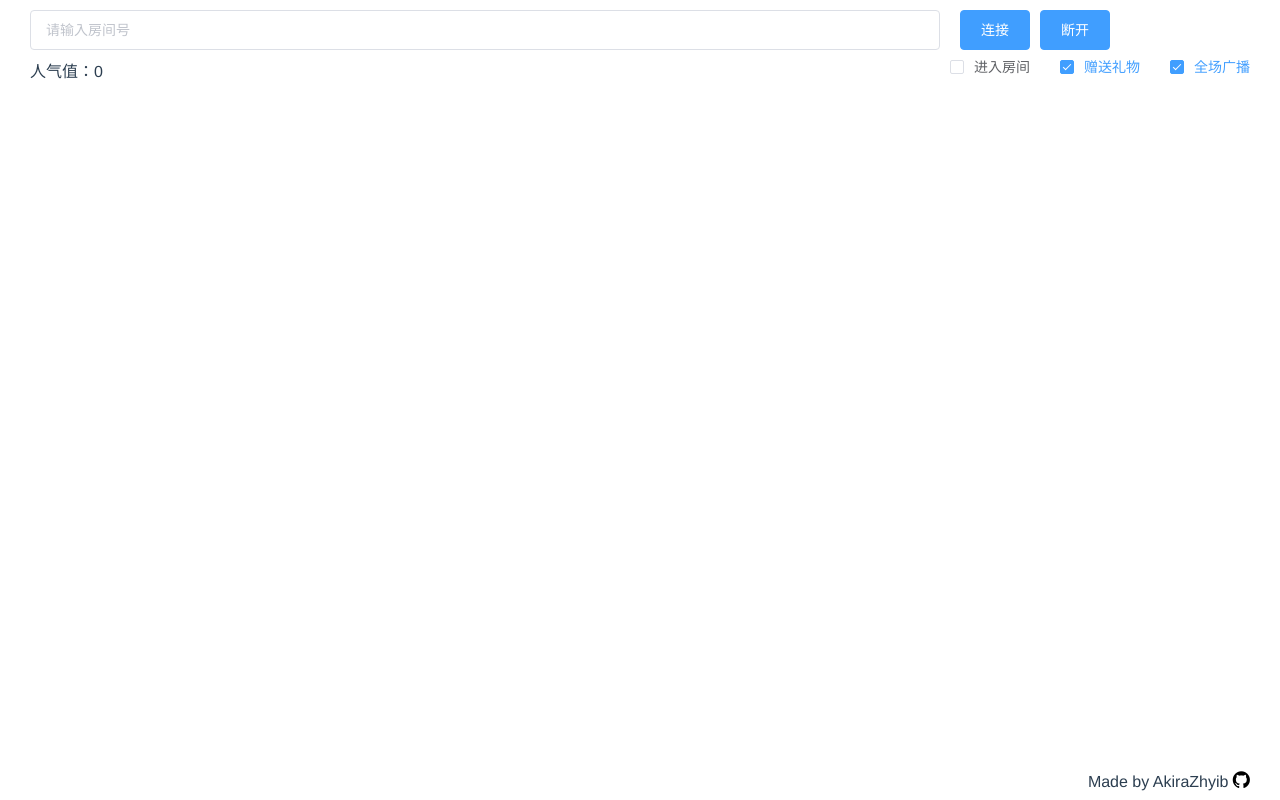
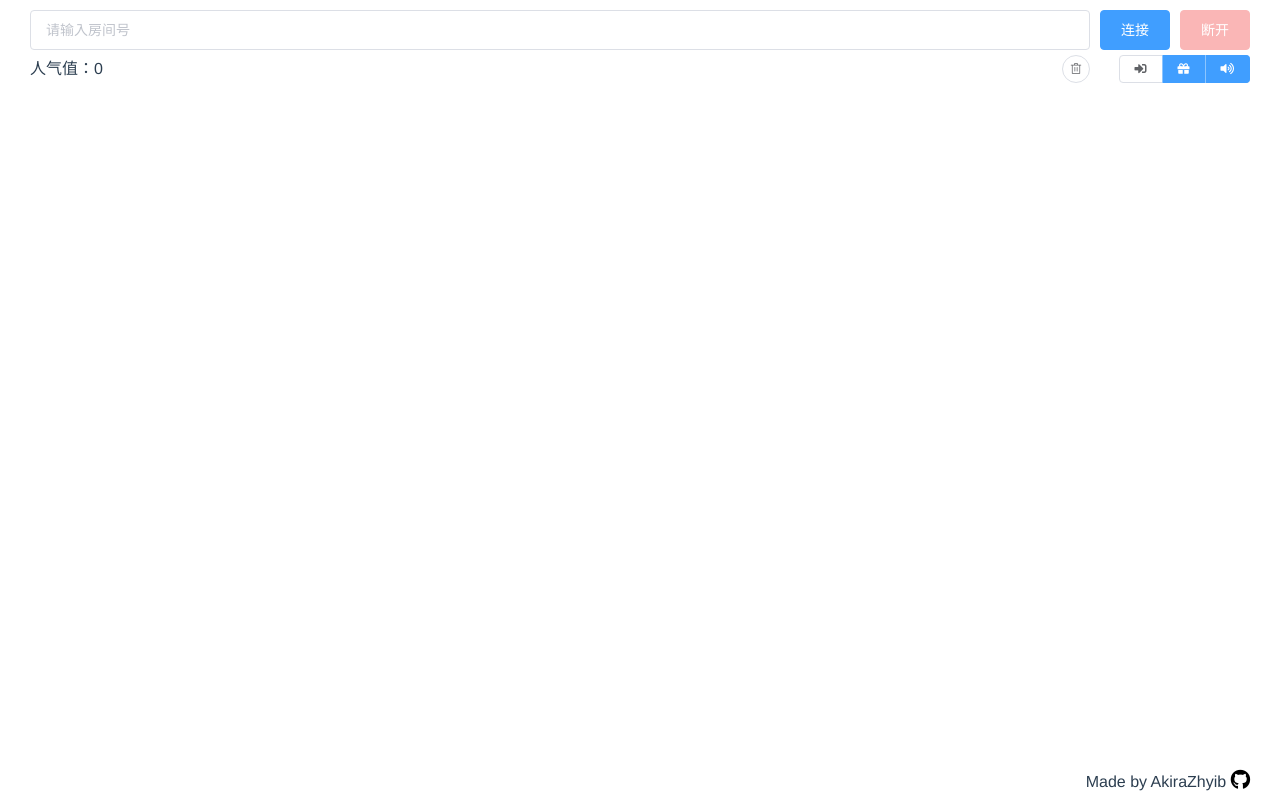
Before and after one commit to zhyib/danmu, a Vue app: page /#/ in a window 1280 px wide. Built offline with nearby package versions, Linux system fonts and the light colour scheme.

Commit message:
update: style and icon

```diff
--- a/src/App.vue
+++ b/src/App.vue
@@ -1,6 +1,8 @@
 <template>
   <div id="app">
-    <link rel="stylesheet" href="https://cdn.staticfile.org/font-awesome/4.7.0/css/font-awesome.css">
+    <link rel="stylesheet" href="https://use.fontawesome.com/releases/v5.15.3/css/all.css">
+    <link rel="stylesheet" href="https://use.fontawesome.com/releases/v5.15.3/css/v4-shims.css">
+    <!--    <link rel="stylesheet" href="https://cdn.staticfile.org/font-awesome/4.7.0/css/font-awesome.css">-->
     <!-- <router-link to="/">Home</router-link> |
     <router-link to="/about">About</router-link> -->
     <!-- <router-view/> -->
--- a/src/main.js
+++ b/src/main.js
@@ -3,7 +3,7 @@ import App from './App.vue';
 import './plugins/element.js';
 import router from './router';
 import store from './store';
-import '@/static/css/global.css'
+import '@/static/css/global.css';
 
 Vue.config.productionTip = false;
 
--- a/src/store/index.js
+++ b/src/store/index.js
@@ -20,8 +20,11 @@ export default new Vuex.Store({
     },
   },
   mutations: {
-    updateRoomid(state, payload) {
-      state.roomid = payload.roomid;
+    updateRoomid(state, { roomid }) {
+      state.roomid = roomid;
+    },
+    updateDisplayConfig(state, { val }) {
+      state.displayConfig = val;
     },
   },
   actions: {
--- a/src/views/home/core.js
+++ b/src/views/home/core.js
@@ -3,7 +3,6 @@ import pako from 'pako';
 import store from '@/store/index';
 
 const RES_CODE = store.state.resCode;
-const CONFIG = store.state.displayConfig;
 
 const TYPE = {
   HIDE: 'Hide',
@@ -87,7 +86,7 @@ function decode(buffer) {
 
 function handleComboSend(item) {
   const { data } = item;
-  if (CONFIG.indexOf('DISPLAY_GIFT') !== -1) {
+  if (store.state.displayConfig.includes('DISPLAY_GIFT')) {
     return {
       type: TYPE.GIFT_BOX,
       body: `${data.uname} ${data.action} ${data.gift_name} 共 ${data.total_num} 个`,
@@ -137,7 +136,7 @@ function handleEntryEffect(item) {
 function handleHotRankChanged(item) {
   const { data } = item;
   return {
-    type: TYPE.MAIN_BOX,
+    type: TYPE.HIDE,
     body: {
       text: `分区榜单：${data.area_name} ${data.rank}`,
     },
@@ -147,7 +146,7 @@ function handleHotRankChanged(item) {
 
 function handleInteractWord(item) {
   const { data } = item;
-  if (CONFIG.indexOf('DISPLAY_INTERACT_WORD') !== -1) {
+  if (store.state.displayConfig.includes('DISPLAY_INTERACT_WORD')) {
     return {
       type: TYPE.MAIN_BOX,
       body: {
@@ -162,7 +161,7 @@ function handleInteractWord(item) {
 }
 
 function handleNoticeMsg(item) {
-  if (CONFIG.DISPLAY_NOTICE_MSG !== -1) {
+  if (store.state.displayConfig.includes('DISPLAY_NOTICE_MSG')) {
     return {
       type: TYPE.MAIN_BOX,
       body: {
@@ -202,7 +201,7 @@ function handleRoomRealTimeMessageUpdate(item) {
 
 function handleSendGift(item) {
   const { data } = item;
-  if (CONFIG.indexOf('DISPLAY_GIFT') !== -1) {
+  if (store.state.displayConfig.includes('DISPLAY_GIFT')) {
     return {
       type: TYPE.GIFT_BOX,
       body: `${data.uname} ${data.action} ${data.giftName} * ${data.num}`,
@@ -290,7 +289,7 @@ function handlePacket(packet) {
     case RES_CODE.ENTER_ROOM_RES:
       return {
         type: 'ENTER_ROOM_RES',
-        body: [`连接房间${CONFIG.ROOM_ID}成功`],
+        body: [`连接房间${store.state.roomid}成功`],
       };
     default:
       throw new Error('Cannot handle: Unknown operation');
--- a/src/views/home/home.css
+++ b/src/views/home/home.css
@@ -7,11 +7,11 @@
     height: 60px;
 }
 
-#status {
-    padding-top: 8px;
-    display: flex;
-    justify-content: space-between;
-}
+/*#status {*/
+/*    padding-top: 8px;*/
+/*    display: flex;*/
+/*    justify-content: space-between;*/
+/*}*/
 
 #foot-content {
     text-align: right;
@@ -32,3 +32,7 @@ a:hover {
     color: #999999;
     text-decoration: underline;
 }
+
+.button-group {
+    padding: 7px 7px !important;
+}
--- a/src/views/home/home.js
+++ b/src/views/home/home.js
@@ -17,6 +17,21 @@ export default {
       displayConfig: this.$store.state.displayConfig,
       resCode: this.$store.state.resCode,
       LIMIT_MAIN: 10,
+      isConnected: false,
+      checkButtons: [
+        {
+          label: 'DISPLAY_INTERACT_WORD',
+          icon: 'fas fa-sign-in-alt',
+        },
+        {
+          label: 'DISPLAY_GIFT',
+          icon: 'fas fa-gift',
+        },
+        {
+          label: 'DISPLAY_NOTICE_MSG',
+          icon: 'fas fa-volume-up',
+        },
+      ],
     };
   },
   methods: {
@@ -48,6 +63,7 @@ export default {
           topThis.heartBeat = setInterval(() => {
             ws.send(encode(topThis.resCode.HEART_BEAT, { roomid }));
           }, 30000);
+          topThis.isConnected = true;
         } catch (e) {
           console.log(e);
         }
@@ -87,6 +103,7 @@ export default {
     disconnect() {
       // 终止心跳包发送
       clearInterval(this.heatBeat);
+      this.isConnected = false;
       this.ws.close();
     },
     displayPacket(packet) {
@@ -134,6 +151,12 @@ export default {
         }
       }
     },
+    clear() {
+      this.displayMain = [];
+    },
+    handleChange(val) {
+      this.$store.commit('updateDisplayConfig', { val });
+    },
   },
   computed: {
   },
--- a/src/views/home/index.vue
+++ b/src/views/home/index.vue
@@ -2,8 +2,8 @@
   <el-container id="container">
     <el-header id="header">
       <div>
-        <el-row :gutter=20>
-          <el-col :span="18">
+        <el-row type="flex" :gutter=10>
+          <el-col style="flex: 1">
             <el-input
                 v-model="roomid"
                 placeholder="请输入房间号"
@@ -11,23 +11,59 @@
                 clearable
             ></el-input>
           </el-col>
-          <el-col :span="6">
-            <el-button id="button-connect" type="primary" @click="connect">连接</el-button>
-            <el-button id="button-disconnect" type="primary" @click="disconnect">断开</el-button>
+          <el-col style="width: 160px">
+            <el-button
+                id="button-connect"
+                :type="isConnected ? 'success' : 'primary'"
+                @click="connect"
+            >
+              <span v-if="isConnected">重连</span>
+              <span v-else>连接</span>
+            </el-button>
+            <el-button
+                id="button-disconnect"
+                type="danger"
+                :disabled="!isConnected"
+                @click="disconnect"
+            >
+              断开
+            </el-button>
           </el-col>
         </el-row>
-        <div id="status">
+        <el-row type="flex" style="padding-top: 5px" :gutter=10>
+          <el-col style="flex: 1;">
             <div id="popularity">
               人气值：{{ popularity }}
             </div>
+          </el-col>
+          <el-col style="width: 60px; text-align: right">
+            <div>
+              <el-button
+                  class="button-group"
+                  id="button-clear"
+                  icon="el-icon-delete"
+                  @click="clear"
+                  size="mini"
+                  plain
+                  round
+              >
+              </el-button>
+            </div>
+          </el-col>
+          <el-col style="width: 160px; text-align: right">
             <div id="check-boxes">
-            <el-checkbox-group v-model="displayConfig">
-              <el-checkbox label="DISPLAY_INTERACT_WORD">进入房间</el-checkbox>
-              <el-checkbox label="DISPLAY_GIFT">赠送礼物</el-checkbox>
-              <el-checkbox label="DISPLAY_NOTICE_MSG">全场广播</el-checkbox>
+              <el-checkbox-group v-model="displayConfig" size="mini" @change="handleChange">
+                <el-checkbox-button
+                    v-for="(btn, index) in checkButtons"
+                    :label="btn.label"
+                    :key="index"
+                >
+                  <i :class="btn.icon"></i>
+                </el-checkbox-button>
               </el-checkbox-group>
             </div>
-        </div>
+          </el-col>
+        </el-row>
       </div>
     </el-header>
     <el-main style="height: 100%">
@@ -52,7 +88,7 @@
       <div id="foot-content">
         Made by AkiraZhyib
         <a href="https://github.com/zhyib/danmu">
-          <i class="fa fa-github" style="font-size: 20px"></i>
+          <i class="fab fa-github" style="font-size: 20px"></i>
         </a>
       </div>
     </el-footer>
```
Lines whose indentation alone changed are shown as unchanged.
